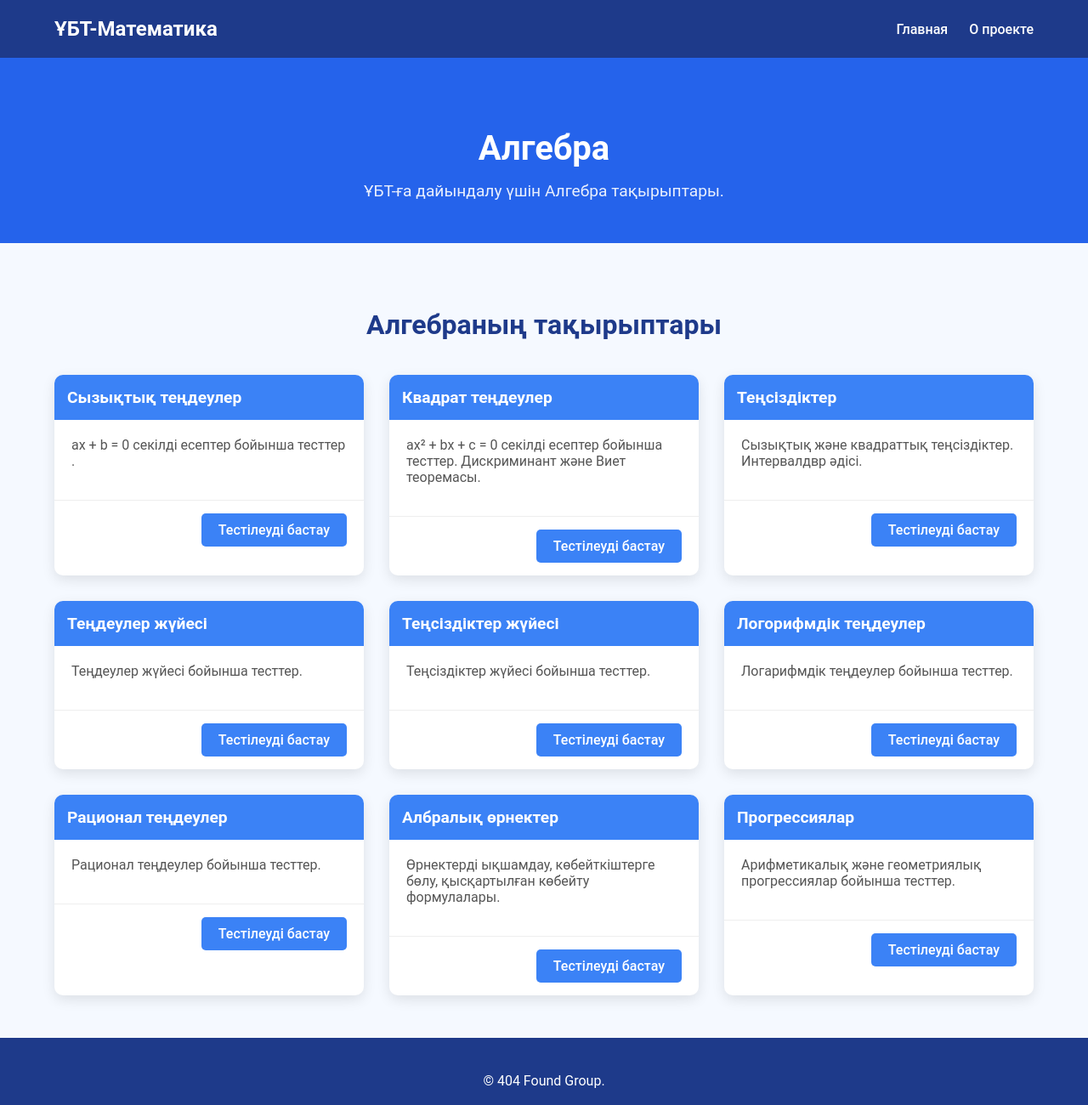
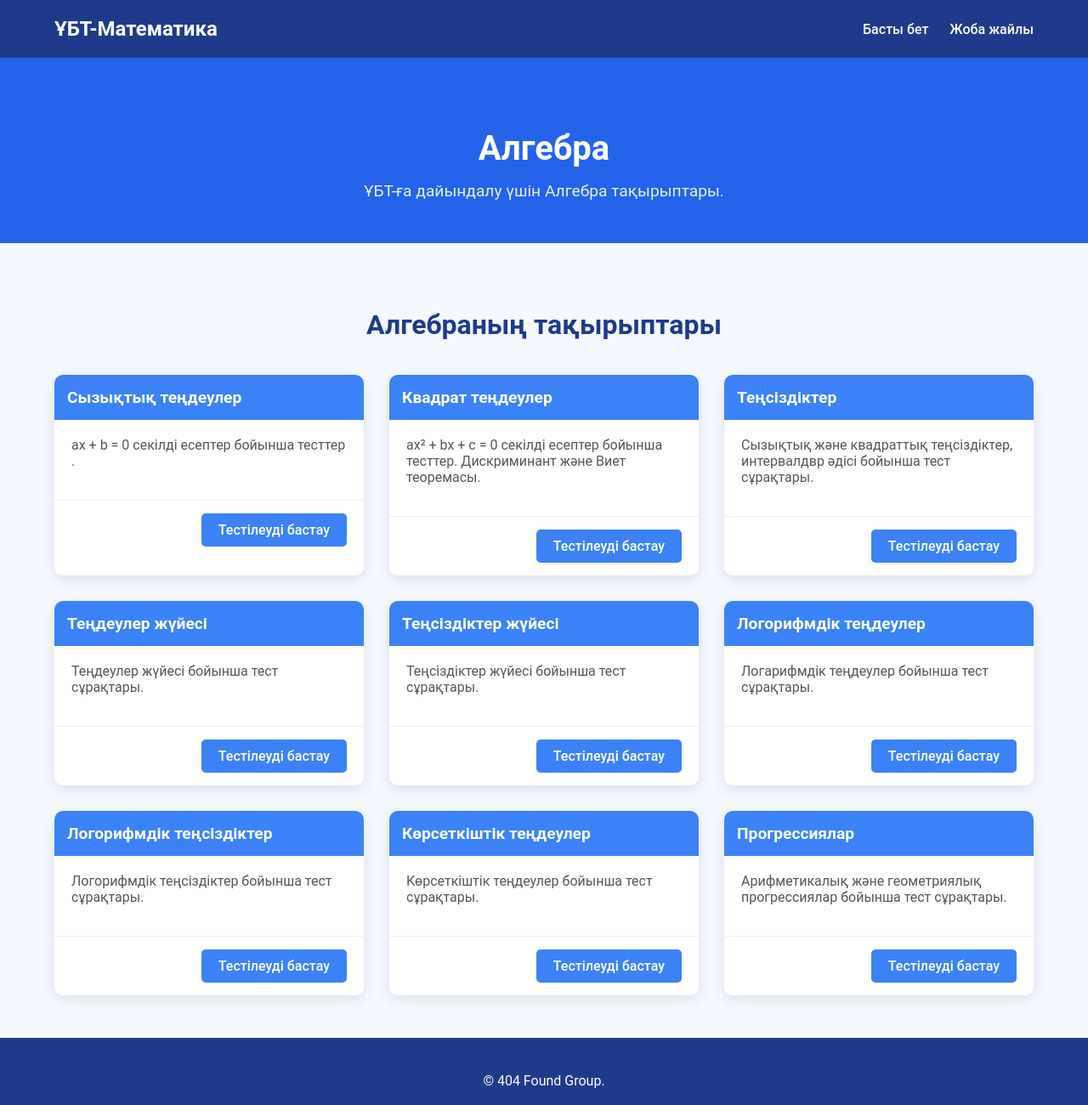
Before and after one commit to sautbekov077/projcet-I, a plain HTML site: page algeb.html in a window 1280 px wide. Shown: the whole page at 85% size. Drawn offline with Linux system fonts and the light colour scheme.

Commit message:
Update algeb.html

```diff
--- a/algeb.html
+++ b/algeb.html
@@ -155,8 +155,8 @@
         <div class="container header-content">
             <a href="index.html" class="logo">ҰБТ-Математика</a>
             <nav class="nav-menu">
-                <a href="index.html">Главная</a>
-                <a href="about.html">О проекте</a>
+                <a href="index.html">Басты бет</a>
+                <a href="about.html">Жоба жайлы</a>
 
             </nav>
         </div>
@@ -201,7 +201,7 @@
                 <div class="card">
                     <div class="card-header">Теңсіздіктер</div>
                     <div class="card-body">
-                        <p>Сызықтық және квадраттық теңсіздіктер. Интервалдвр әдісі.</p>
+                        <p>Сызықтық және квадраттық теңсіздіктер, интервалдвр әдісі бойынша тест сұрақтары.</p>
                     </div>
                     <div class="card-footer">
                         <a href="ineq.html" class="btn">Тестілеуді бастау</a>
@@ -212,7 +212,7 @@
                 <div class="card">
                     <div class="card-header">Теңдеулер жүйесі</div>
                     <div class="card-body">
-                        <p>Теңдеулер жүйесі бойынша тесттер.</p>
+                        <p>Теңдеулер жүйесі бойынша тест сұрақтары.</p>
                     </div>
                     <div class="card-footer">
                         <a href="syseq.html" class="btn">Тестілеуді бастау</a>
@@ -222,7 +222,7 @@
                 <div class="card">
                     <div class="card-header">Теңсіздіктер жүйесі</div>
                     <div class="card-body">
-                        <p>Теңсіздіктер жүйесі бойынша тесттер.</p>
+                        <p>Теңсіздіктер жүйесі бойынша тест сұрақтары.</p>
                     </div>
                     <div class="card-footer">
                         <a href="sysineq.html" class="btn">Тестілеуді бастау</a>
@@ -232,7 +232,7 @@
                 <div class="card">
                     <div class="card-header">Логорифмдік теңдеулер</div>
                     <div class="card-body">
-                        <p>Логарифмдік теңдеулер бойынша тесттер.</p>
+                        <p>Логарифмдік теңдеулер бойынша тест сұрақтары.</p>
                     </div>
                     <div class="card-footer">
                         <a href="logeq.html" class="btn">Тестілеуді бастау</a>
@@ -240,9 +240,9 @@
                 </div>
 
                 <div class="card">
-                    <div class="card-header">Рационал теңдеулер</div>
+                    <div class="card-header">Логорифмдік теңсіздіктер</div>
                     <div class="card-body">
-                        <p>Рационал теңдеулер бойынша тесттер.</p>
+                        <p>Логорифмдік теңсіздіктер бойынша тест сұрақтары.</p>
                     </div>
                     <div class="card-footer">
                         <a href="rateq.html" class="btn">Тестілеуді бастау</a>
@@ -251,12 +251,12 @@
 
                 <!-- Алгебраические выражения -->
                 <div class="card">
-                    <div class="card-header">Албралық өрнектер</div>
+                    <div class="card-header">Көрсеткіштік теңдеулер</div>
                     <div class="card-body">
-                        <p>Өрнектерді ықшамдау, көбейткіштерге бөлу, қысқартылған көбейту формулалары.</p>
+                        <p>Көрсеткіштік теңдеулер бойынша тест сұрақтары.</p>
                     </div>
                     <div class="card-footer">
-                        <a href="algebraic-expressions-test.html" class="btn">Тестілеуді бастау</a>
+                        <a href="expeq.html" class="btn">Тестілеуді бастау</a>
                     </div>
                 </div>
 
@@ -264,7 +264,7 @@
                 <div class="card">
                     <div class="card-header">Прогрессиялар</div>
                     <div class="card-body">
-                        <p>Арифметикалық және геометриялық прогрессиялар бойынша тесттер.</p>
+                        <p>Арифметикалық және геометриялық прогрессиялар бойынша тест сұрақтары.</p>
                     </div>
                     <div class="card-footer">
                         <a href="prog.html" class="btn">Тестілеуді бастау</a>
```
